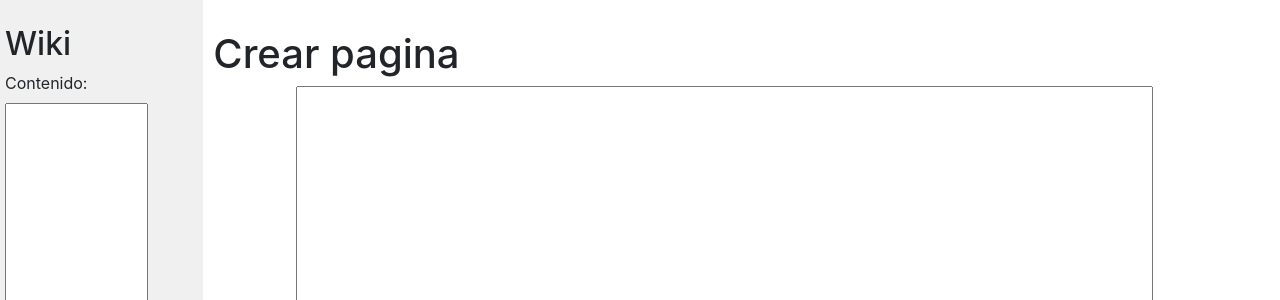
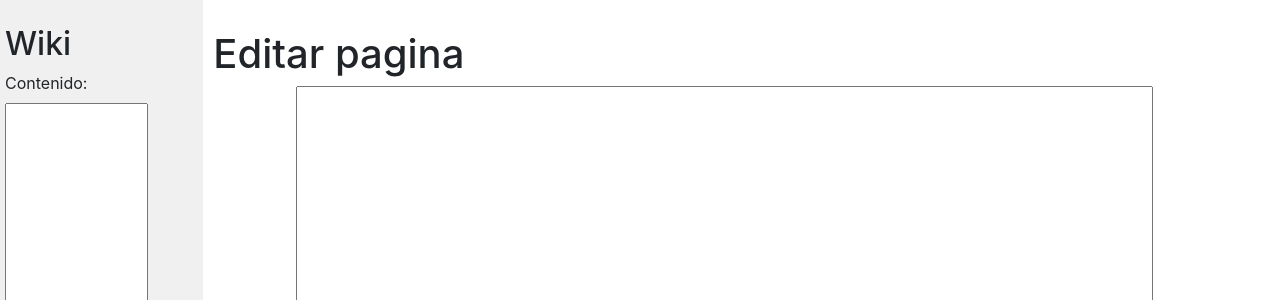
Before and after one commit to judithmarg/wiki, a Django app: template encyclopedia/templates/encyclopedia/pageEdit.html in a window 1280 px wide. Shown: the top 300 px of the page. Run offline with Django 3.2, Linux system fonts and the light colour scheme; the template is opened without the code that fills it: values that come from a table or form of the project are taken from there, others are empty; some libraries are stand-ins or nearby versions.

Commit message:
cambio de nombre en paginas

```diff
--- a/encyclopedia/templates/encyclopedia/pageEdit.html
+++ b/encyclopedia/templates/encyclopedia/pageEdit.html
@@ -5,7 +5,7 @@
 {% endblock %}
 
 {% block body %}
-    <h1>Crear pagina</h1>
+    <h1>Editar pagina</h1>
     <form action="{% url 'page_save' %}" method="POST">
         {% csrf_token %}
         {{ formEdit }}
```
